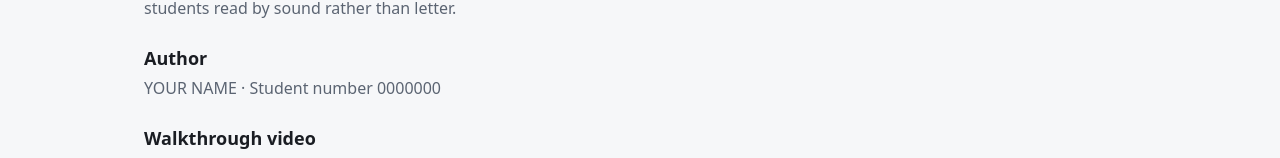
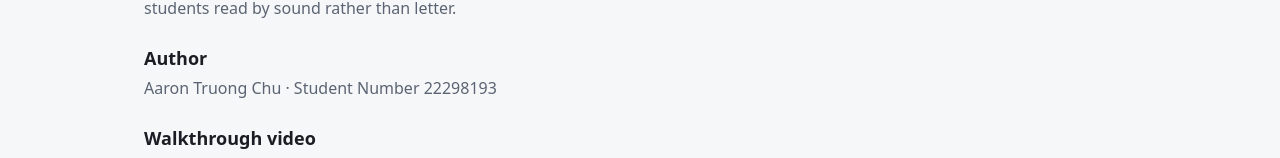
Before and after one commit to AaronChuLTU/phoneme-builder-app, a Next.js app: page /about in a window 1280 px wide. Shown: the part 626-784 px from the top of the page. Built offline with nearby package versions, Linux system fonts and the light colour scheme; no server answers.

Commit message:
Replace default README with project documentation, and fixed author name in about page

```diff
--- a/app/about/page.tsx
+++ b/app/about/page.tsx
@@ -49,7 +49,7 @@ export default function About() {
         <h3 className="mb-1 text-lg font-semibold">Author</h3>
         {/* TODO: replace with your details */}
         <p className="text-[var(--text-muted)]">
-          YOUR NAME &middot; Student number 0000000
+          Aaron Truong Chu &middot; Student Number 22298193
         </p>
       </section>
 
```
Also changed, not shown: 1 other file (tests, documents, lock files or other folders).
